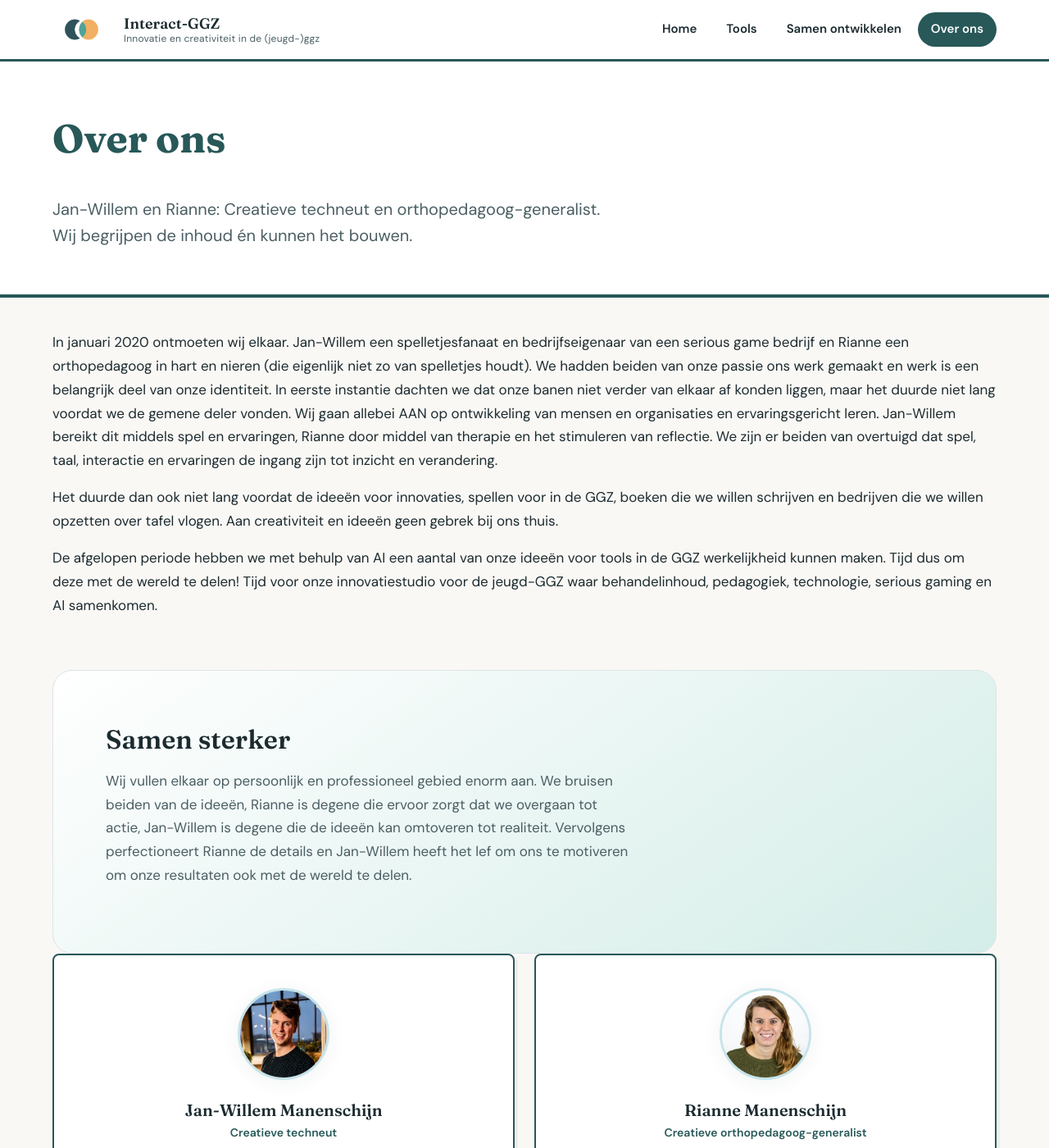
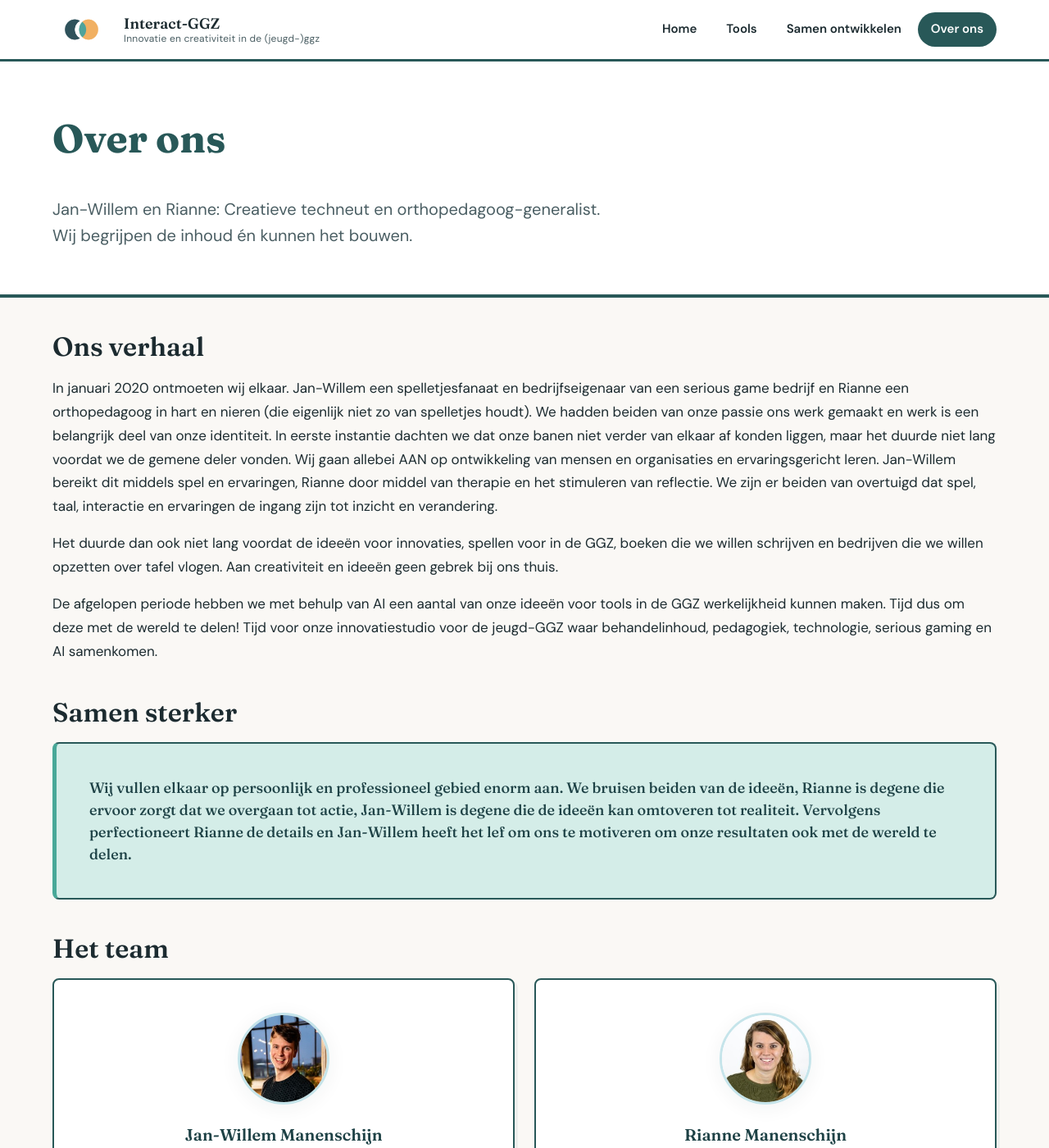
Before and after one commit to janwillemm/jari-website, a Jekyll site: the page built from over-ons.md, in a window 1280 px wide and 1400 px high. Shown: the whole window at 82% size. Built offline with Jekyll 4.4.1, drawn with Linux system fonts in a browser that asks for light colours; some of the changed text lies outside the part shown.

Commit message:
Verbeter over-ons pagina met consistente designstijl.
Vervang de afwijkende team-together sectie door highlight-box componenten en trek waardenkaarten en teamprofielen gelijk met de rest van het design.

Co-authored-by: Cursor <cursoragent@cursor.com>

```diff
--- a/_sass/_components.scss
+++ b/_sass/_components.scss
@@ -481,25 +481,14 @@
   font-style: italic;
 }
 
-.team-together {
-  margin-top: $space-xl;
-  padding: $space-xl;
-  background: linear-gradient(145deg, $color-bg-hero, $color-accent-soft);
-  border-radius: $radius-lg;
-  border: 1px solid $color-border;
+.team-card__name {
+  margin: 0 0 0.25rem;
+  font-size: 1.25rem;
+  color: $color-primary-dark;
 }
 
-.team-together h2 {
-  margin-bottom: $space-sm;
-}
-
-.team-together p {
-  color: $color-text-muted;
-  max-width: 40rem;
-}
-
-.team-together p + p {
-  margin-top: $space-sm;
+.team-card__bio + .team-card__bio {
+  margin-top: 0.75rem;
 }
 
 .unique-position {
@@ -604,9 +593,10 @@
 
 .value-item {
   background: $color-surface;
-  border: 1px solid $color-border;
-  border-radius: $radius-md;
+  border: $border-weight solid $color-primary;
+  border-radius: $radius-sm;
   padding: $space-lg;
+  box-shadow: $shadow-offset rgba($color-primary, 0.06);
 }
 
 .value-item__number {
@@ -631,6 +621,10 @@
   color: $color-text-muted;
   font-size: 0.9375rem;
   margin: 0;
+}
+
+.value-item p + p {
+  margin-top: 0.75rem;
 }
 
 // Tool cards (aan de slag)
@@ -1305,6 +1299,14 @@
   }
 }
 
+.highlight-box__title {
+  margin: 0 0 $space-sm;
+  font-family: $font-heading;
+  font-size: 1.25rem;
+  font-weight: 600;
+  color: $color-primary;
+}
+
 .highlight-box {
   background: $color-accent-soft;
   border-radius: $radius-sm;
--- a/over-ons.md
+++ b/over-ons.md
@@ -4,6 +4,8 @@ heading: Over ons
 intro: >-
   Jan-Willem en Rianne: Creatieve techneut en orthopedagoog-generalist. Wij begrijpen de inhoud én kunnen het bouwen.
 ---
+
+## Ons verhaal
 
 In januari 2020 ontmoeten wij elkaar. Jan-Willem een spelletjesfanaat en bedrijfseigenaar
 van een serious game bedrijf en Rianne een orthopedagoog in hart en nieren (die eigenlijk
@@ -24,8 +26,9 @@ tools in de GGZ werkelijkheid kunnen maken. Tijd dus om deze met de wereld te
 delen! Tijd voor onze innovatiestudio voor de jeugd-GGZ waar behandelinhoud, pedagogiek,
 technologie, serious gaming en AI samenkomen.
 
-<div class="team-together">
-  <h2>Samen sterker</h2>
+## Samen sterker
+
+<div class="highlight-box">
   <p>
     Wij vullen elkaar op persoonlijk en professioneel gebied enorm aan. We bruisen beiden
     van de ideeën, Rianne is degene die ervoor zorgt dat we overgaan tot actie, Jan-Willem
@@ -34,6 +37,8 @@ technologie, serious gaming en AI samenkomen.
     de wereld te delen.
   </p>
 </div>
+
+## Het team
 
 <div class="team-grid">
 
@@ -45,16 +50,16 @@ technologie, serious gaming en AI samenkomen.
          width="112"
          height="112">
     <div>
-      <h2 style="margin-bottom: 0.25rem; font-size: 1.25rem;">Jan-Willem Manenschijn</h2>
+      <h3 class="team-card__name">Jan-Willem Manenschijn</h3>
       <p class="team-card__role">Creatieve techneut</p>
-      <p class="team-card__tagline">“Vage ideeën concreet maken — met oog voor de mens.”</p>
+      <p class="team-card__tagline">“Vage ideeën concreet maken met oog voor de mens.”</p>
       <p class="team-card__bio">
         Jan-Willem is een enthousiaste creatieveling met een hart voor onderwijs, techniek
         en maatschappelijke impact. Met een achtergrond in informatica (TU Delft) en jaren
         ervaring als serious game designer en CTO, weet hij complexe vraagstukken te
         vertalen naar heldere, werkende oplossingen.
       </p>
-      <p class="team-card__bio" style="margin-top: 0.75rem;">
+      <p class="team-card__bio">
         Hij onderneemt niet voor de winst, maar voor het verschil dat je kunt maken.
         Snelle denker, prototype-bouwer, optimist. Altijd met een open blik naar
         de wereld én naar de mensen om hem heen.
@@ -70,9 +75,9 @@ technologie, serious gaming en AI samenkomen.
          width="112"
          height="112">
     <div>
-      <h2 style="margin-bottom: 0.25rem; font-size: 1.25rem;">Rianne Manenschijn</h2>
+      <h3 class="team-card__name">Rianne Manenschijn</h3>
       <p class="team-card__role">Creatieve orthopedagoog-generalist</p>
-      <p class="team-card__tagline">“Kijken naar het hele plaatje — met warmte en nieuwsgierigheid.”</p>
+      <p class="team-card__tagline">“Kijken naar het hele plaatje”</p>
       <p class="team-card__bio">
         Rianne is een gepassioneerde orthopedagoog-generalist en een positief kritische denker.
         Ze heeft een duidelijke visie voor de GGZ en werkt mee aan een wereld waarin
@@ -81,7 +86,7 @@ technologie, serious gaming en AI samenkomen.
         willen. Op die manier probeert ze de klachten van een kind en gezin in hun context
         te begrijpen.
       </p>
-      <p class="team-card__bio" style="margin-top: 0.75rem;">
+      <p class="team-card__bio">
         Rianne is dol op zaadjes planten. Ze probeert kritisch denken en andere perspectieven
         te stimuleren. Dit doet ze binnen therapie, in het contact met collega’s, als docent
         aan de universiteit en als redactielid van de Pedagoog (NVO). Rianne heeft oneindig
@@ -93,25 +98,27 @@ technologie, serious gaming en AI samenkomen.
 
 </div>
 
-## Missie
+## Missie en visie
 
-<div class="highlight-box">
-  <p>
-    Wij vertalen ideeën uit de jeugd-GGZ naar spellen en tools die direct bruikbaar zijn in de praktijk. Door pedagogiek,
-    psychologie, technologie en creativiteit te combineren helpen we professionals om
-    kinderen, jongeren en gezinnen op nieuwe manieren te ondersteunen.
-  </p>
-</div>
+<div class="highlight-boxes">
+  <div class="highlight-box">
+    <h3 class="highlight-box__title">Missie</h3>
+    <p>
+      Wij vertalen ideeën uit de jeugd-GGZ naar spellen en tools die direct bruikbaar zijn in de praktijk. Door pedagogiek,
+      psychologie, technologie en creativiteit te combineren helpen we professionals om
+      kinderen, jongeren en gezinnen op nieuwe manieren te ondersteunen.
+    </p>
+  </div>
 
-## Visie
-
-<div class="highlight-box">
-  <p>
-    Wij geloven dat zorg niet alleen effectief, maar ook begrijpelijk, ervaringsgericht
-    en inspirerend mag zijn. Daarom werken we aan een jeugd-GGZ waarin goede ideeën,
-    wetenschappelijke kennis en praktijkervaring samenkomen in tools die mensen
-    raken en in beweging brengen.
-  </p>
+  <div class="highlight-box">
+    <h3 class="highlight-box__title">Visie</h3>
+    <p>
+      Wij geloven dat zorg niet alleen effectief, maar ook begrijpelijk, ervaringsgericht
+      en inspirerend mag zijn. Daarom werken we aan een jeugd-GGZ waarin goede ideeën,
+      wetenschappelijke kennis en praktijkervaring samenkomen in tools die mensen
+      raken en in beweging brengen.
+    </p>
+  </div>
 </div>
 
 ## Onze waarden
@@ -161,7 +168,7 @@ technologie, serious gaming en AI samenkomen.
       om ons heen. We vinden het belangrijk om daar over na te denken en aandacht aan
       te besteden.
     </p>
-    <p style="margin-top: 0.75rem;">
+    <p>
       Onze tools ontstaan op het snijvlak van wetenschappelijke kennis, praktijkervaring
       en creativiteit. Tegelijkertijd zijn onze tools zelf niet wetenschappelijk onderzocht
       en doen wij geen uitspraken over specifieke effecten of behandelresultaten. We zien
@@ -169,7 +176,7 @@ technologie, serious gaming en AI samenkomen.
       vervanging van professionele expertise of klinisch oordeel. Hoe en wanneer een tool
       wordt ingezet, blijft altijd een professionele afweging van de gebruiker.
     </p>
-    <p style="margin-top: 0.75rem;">
+    <p>
       Daarnaast zijn wij enthousiast over de mogelijkheden van technologie en AI.
       Tegelijkertijd realiseren we ons dat deze technologieën energie en grondstoffen
       verbruiken en daarmee impact hebben op het milieu. Daarom proberen we bewust om
```
